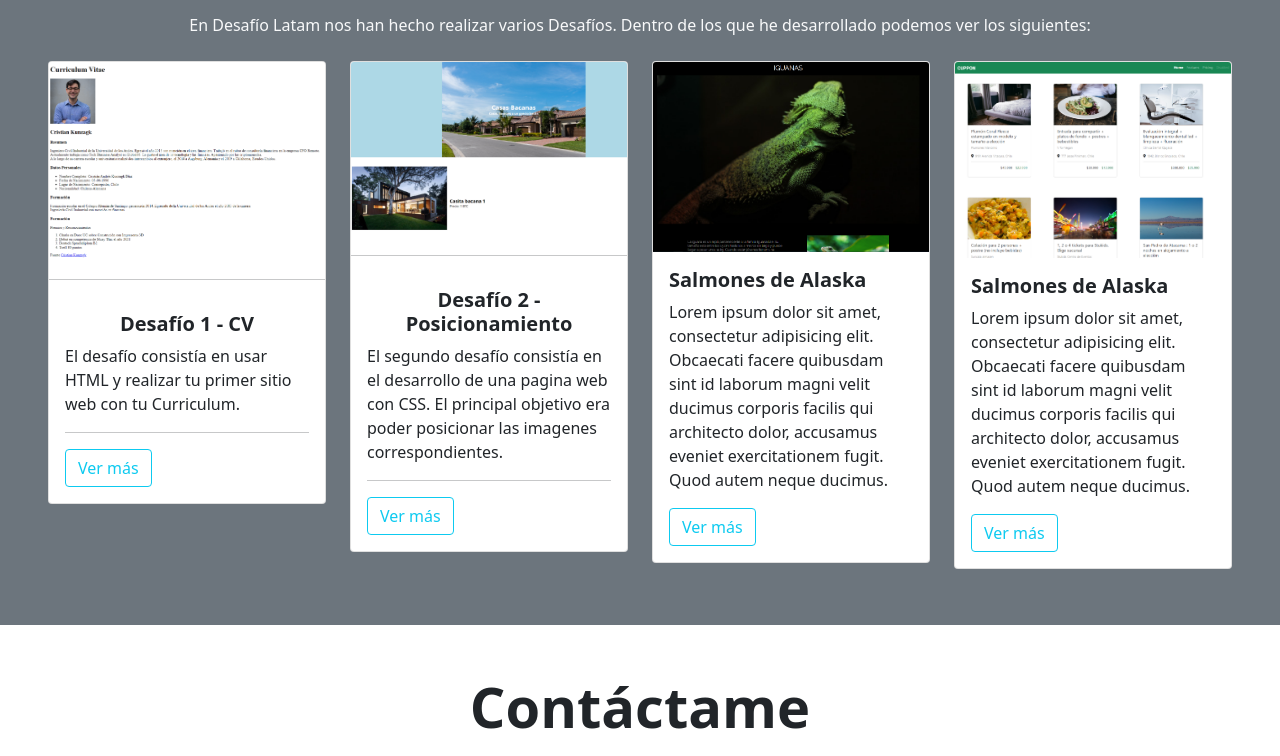
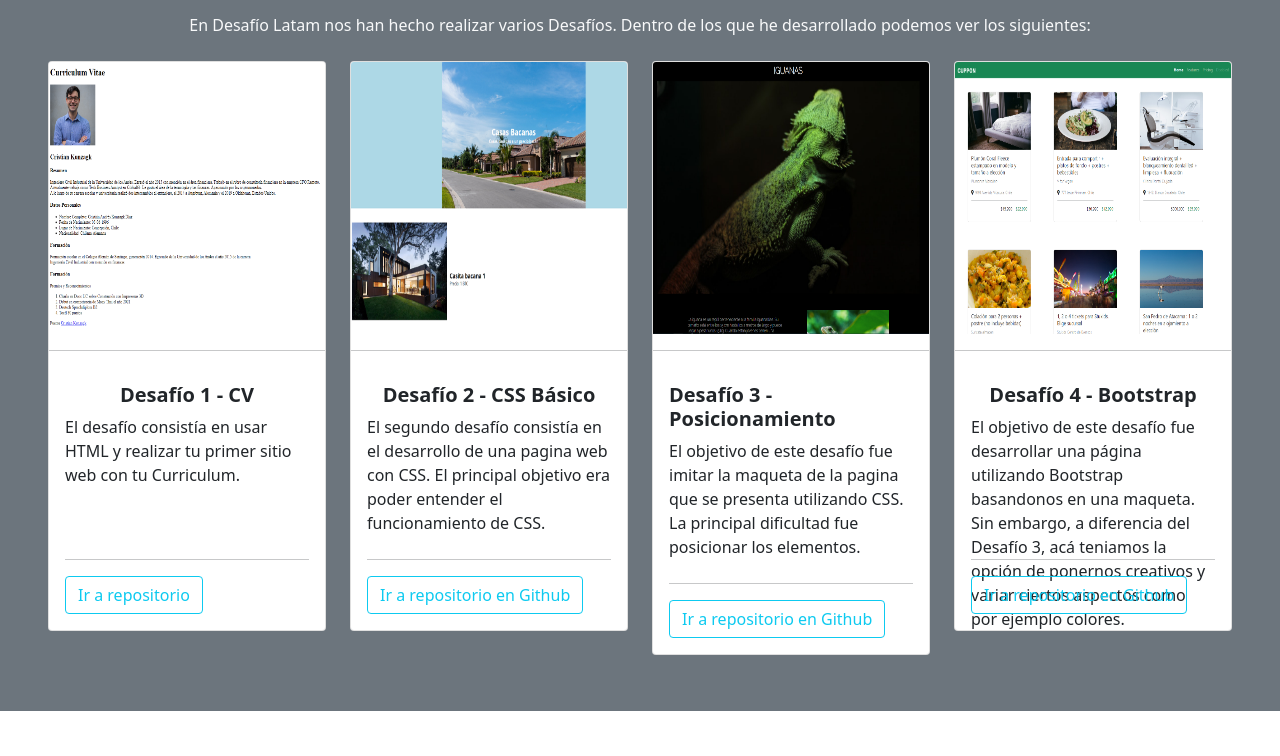
Before and after one commit to rodrigandres/kunzagk.github.io, a plain HTML site: page index.html in a window 1280 px wide. Shown: the part 1213-1969 px from the top of the page. Drawn offline with nearby package versions, Linux system fonts and the light colour scheme.

Commit message:
cuarto commit

```diff
--- a/assets/css/style.css
+++ b/assets/css/style.css
@@ -13,3 +13,11 @@ header {
 .foto_principio > h1 {
     font-size: 100px;
 }
+
+.card > img{
+    height:17rem;
+}
+
+.card-text {
+    height:8rem;
+}
--- a/index.html
+++ b/index.html
@@ -110,24 +110,24 @@
                         </p>
                         <hr>
                         <button type="button" class="btn btn-outline-info">
-                            Ver más
+                            Ir a repositorio
                         </button>
                     </div>
                 </div>
             </div>
             <div class="col-12 col-sm-3 py-2">
-                <div class="card" style = "height: 300 px;">
+                <div class="card">
                     <img src="assets/img/foto-d2.png" class="card-img-top" alt="Desafío 2">
                     <hr>
                     <div class="card-body">
-                        <h5 class="card-title fw-bold text-center">Desafío 2 - Posicionamiento</h5>
+                        <h5 class="card-title fw-bold text-center">Desafío 2 - CSS Básico</h5>
                         <p class="card-text">
                             El segundo desafío consistía en el desarrollo de una pagina web con CSS. El principal objetivo
-                            era poder posicionar las imagenes correspondientes.
+                            era poder entender el funcionamiento de CSS.
                         </p>
                         <hr>
                         <button type="button" class="btn btn-outline-info">
-                            Ver más
+                            Ir a repositorio en Github
                         </button>
                     </div>
                 </div>
@@ -135,16 +135,16 @@
             <div class="col-12 col-sm-3 py-2">
                 <div class="card">
                     <img src="assets/img/foto-d3.png" class="card-img-top" alt="Desafío 3">
+                    <hr>
                     <div class="card-body">
-                        <h5 class="card-title fw-bold">Salmones de Alaska</h5>
+                        <h5 class="card-title fw-bold text.center">Desafío 3 - Posicionamiento</h5>
                         <p class="card-text">
-                            Lorem ipsum dolor sit amet, consectetur adipisicing elit.
-                            Obcaecati facere quibusdam sint id laborum magni velit ducimus
-                            corporis facilis qui architecto dolor, accusamus eveniet
-                            exercitationem fugit. Quod autem neque ducimus.
+                            El objetivo de este desafío fue imitar la maqueta de la pagina que se presenta utilizando CSS. La principal dificultad
+                            fue posicionar los elementos.
                         </p>
+                        <hr>
                         <button type="button" class="btn btn-outline-info">
-                            Ver más
+                            Ir a repositorio en Github
                         </button>
                     </div>
                 </div>
@@ -152,16 +152,16 @@
             <div class="col-12 col-sm-3 py-2">
                 <div class="card">
                     <img src="assets/img/foto-d4.png" class="card-img-top" alt="Desafío 4">
+                    <hr>
                     <div class="card-body">
-                        <h5 class="card-title fw-bold">Salmones de Alaska</h5>
+                        <h5 class="card-title fw-bold text-center">Desafío 4 - Bootstrap</h5>
                         <p class="card-text">
-                            Lorem ipsum dolor sit amet, consectetur adipisicing elit.
-                            Obcaecati facere quibusdam sint id laborum magni velit ducimus
-                            corporis facilis qui architecto dolor, accusamus eveniet
-                            exercitationem fugit. Quod autem neque ducimus.
+                            El objetivo de este desafío fue desarrollar una página utilizando Bootstrap basandonos en una maqueta. Sin embargo, a
+                            diferencia del Desafío 3, acá teniamos la opción de ponernos creativos y variar ciertos aspectos como por ejemplo colores.
                         </p>
+                        <hr>
                         <button type="button" class="btn btn-outline-info">
-                            Ver más
+                            Ir a repositorio en Github
                         </button>
                     </div>
                 </div>
```
